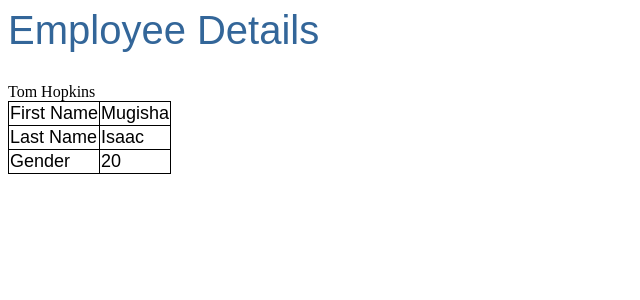
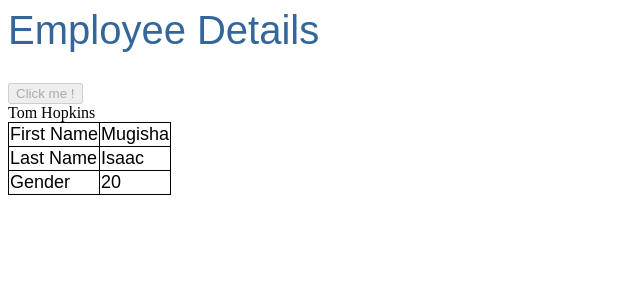
Before and after one commit to Mugisha-isaac/Angular-recap, an Angular app: page / in a window 1280 px wide. Shown: the top 300 px of the page, without its empty margins (0-640 px from the left). Built offline with nearby package versions, Linux system fonts and the light colour scheme.

Commit message:
Ft: interpolation and property binding

```diff
--- a/src/app/app.component.html
+++ b/src/app/app.component.html
@@ -1,4 +1,6 @@
 <div class="pageHeader">{{pageHeader}}</div>
+<!-- <img src='https://images.squarespace-cdn.com/{{imagePath}}' /> -->
+<button [disabled]='isDisabled'>Click me !</button>
 <div>{{getFullName()}}</div>
 <employee></employee>
 
--- a/src/app/app.component.ts
+++ b/src/app/app.component.ts
@@ -7,9 +7,10 @@ import { Component } from '@angular/core';
 })
 export class AppComponent {
   pageHeader: string = 'Employee Details';
-
+  imagePath: string = 'content/v1/5a09a654e5dd5bcfe00c5f3a/1592211840043-27ZDQFXXJZPBJHOBVWR4/Photo+10-06-2020%2C+6+36+58+PM.jpg?format=1500w';
   firstName: string = 'Tom';
   lastName: string = 'Hopkins';
+  isDisabled: boolean = true;
 
    getFullName(): string {
     return this.firstName + ' ' + this.lastName;
```
